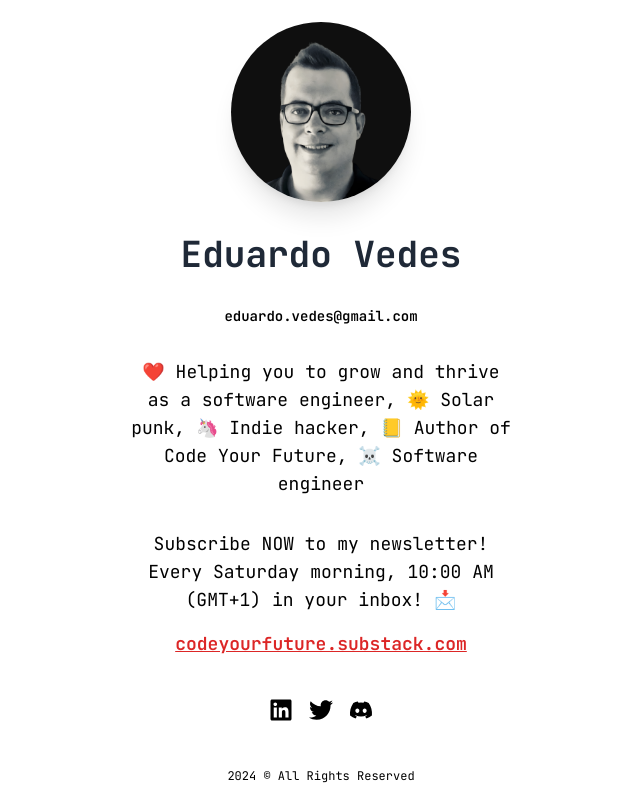
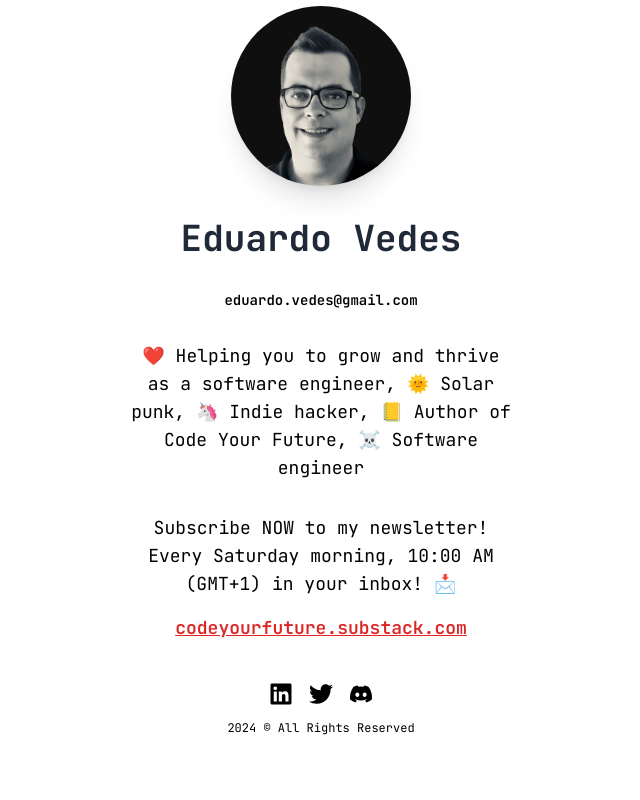
Before and after one commit to evedes/eduardovedes, a Next.js app in the folder frontend/: page / in a window 1280 px wide. Shown: the whole page, without its empty margins (319-959 px from the left). Built offline with nearby package versions, Linux system fonts and the light colour scheme.

Commit message:
fix: footer padding

```diff
--- a/frontend/app/page.tsx
+++ b/frontend/app/page.tsx
@@ -4,7 +4,7 @@
 
 export default function Home() {
   return (
-    <div className="flex flex-col min-h-screen">
+    <div className="flex flex-col h-screen">
       <div className="grow flex flex-col gap-6 sm:gap-8 justify-center items-center">
         <div className="hidden sm:block">
           <Image
@@ -73,7 +73,7 @@
           </Link>
         </div>
       </div>
-      <div className="h-12 text-xs flex justify-center items-center">
+      <div className="text-xs flex justify-center items-center pb-16">
         2024 &copy; All Rights Reserved
       </div>
     </div>
```
